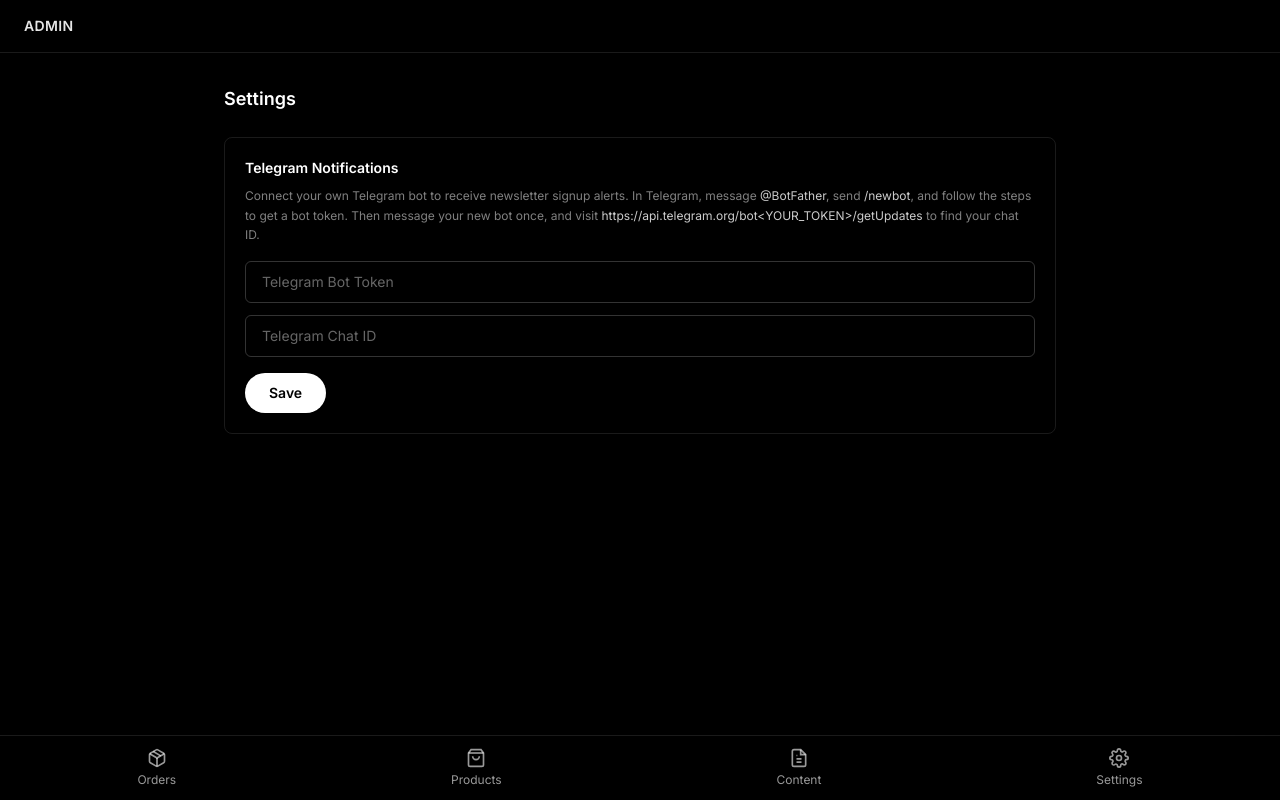
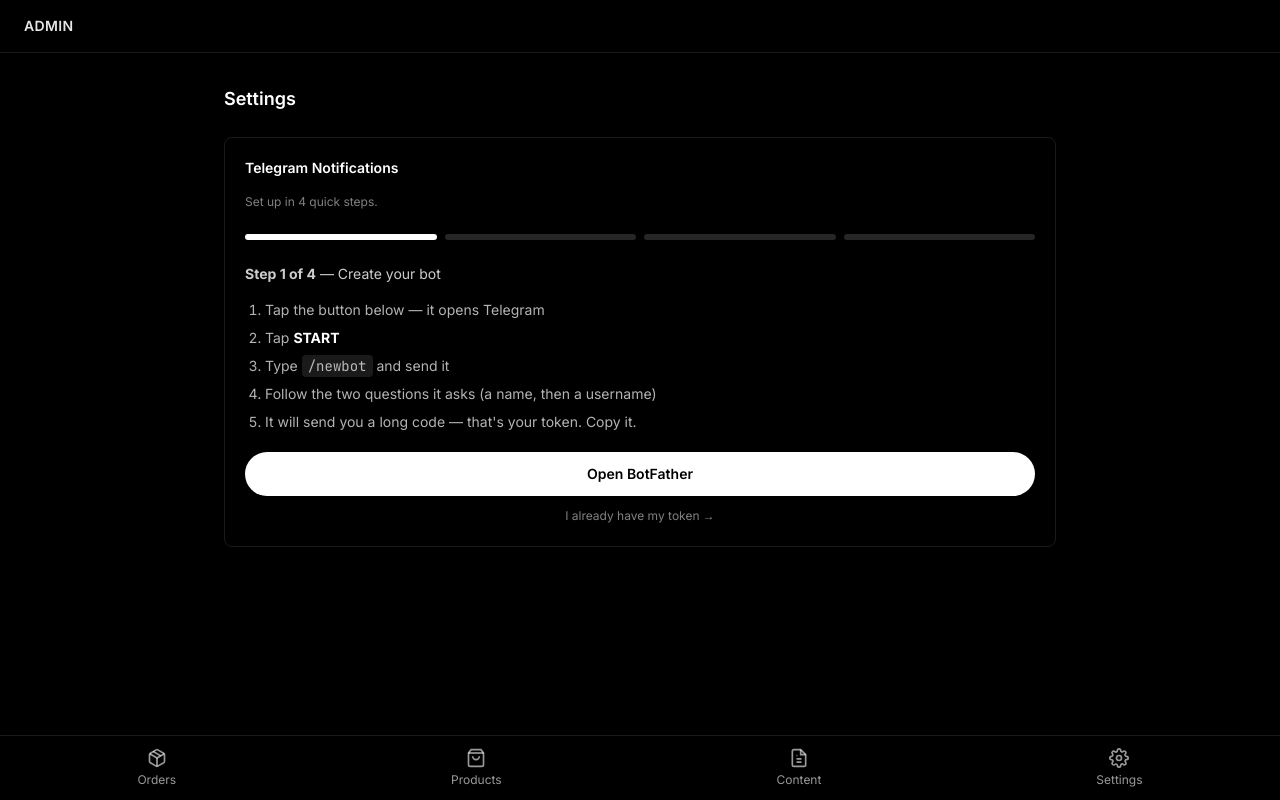
Before and after one commit to aviwebstudios-stack/gadget-store, a Next.js app: page /admin/settings in a window 1280 px wide. Built offline with nearby package versions, Linux system fonts and the light colour scheme; no server answers.

Commit message:
Add step-by-step guided Telegram setup wizard for non-technical admin

```diff
--- a/app/admin/settings/page.tsx
+++ b/app/admin/settings/page.tsx
@@ -2,29 +2,80 @@
 
 import { useEffect, useState } from "react";
 
+type Step = 1 | 2 | 3 | 4;
+
 export default function AdminSettingsPage() {
-  const [botToken, setBotToken] = useState("");
+  const [step, setStep] = useState<Step>(1);
+  const [token, setToken] = useState("");
+  const [botUsername, setBotUsername] = useState("");
   const [chatId, setChatId] = useState("");
-  const [status, setStatus] = useState<"idle" | "loading" | "saving" | "saved">("loading");
+  const [loading, setLoading] = useState(false);
+  const [error, setError] = useState<string | null>(null);
+  const [alreadyConnected, setAlreadyConnected] = useState(false);
 
   useEffect(() => {
     fetch("/api/admin/settings")
       .then((res) => res.json())
       .then((data) => {
-        setBotToken(data.telegramBotToken ?? "");
-        setChatId(data.telegramChatId ?? "");
-      })
-      .finally(() => setStatus("idle"));
+        if (data.telegramBotToken && data.telegramChatId) {
+          setAlreadyConnected(true);
+        }
+      });
   }, []);
 
-  async function handleSave() {
-    setStatus("saving");
+  async function handleVerifyToken() {
+    if (!token.trim()) {
+      setError("Paste the token first.");
+      return;
+    }
+    setLoading(true);
+    setError(null);
+    try {
+      const res = await fetch("/api/admin/telegram/get-bot-info", {
+        method: "POST",
+        headers: { "Content-Type": "application/json" },
+        body: JSON.stringify({ token: token.trim() }),
+      });
+      const data = await res.json();
+      if (!res.ok) throw new Error(data.error);
+      setBotUsername(data.username);
+      setStep(3);
+    } catch (err) {
+      setError(err instanceof Error ? err.message : "Something went wrong");
+    } finally {
+      setLoading(false);
+    }
+  }
+
+  async function handleCheckConnection() {
+    setLoading(true);
+    setError(null);
+    try {
+      const res = await fetch("/api/admin/telegram/get-chat-id", {
+        method: "POST",
+        headers: { "Content-Type": "application/json" },
+        body: JSON.stringify({ token: token.trim() }),
+      });
+      const data = await res.json();
+      if (!res.ok) throw new Error(data.error);
+      setChatId(data.chatId);
+      setStep(4);
+    } catch (err) {
+      setError(err instanceof Error ? err.message : "Something went wrong");
+    } finally {
+      setLoading(false);
+    }
+  }
+
+  async function handleFinish() {
+    setLoading(true);
     await fetch("/api/admin/settings", {
       method: "POST",
       headers: { "Content-Type": "application/json" },
-      body: JSON.stringify({ telegramBotToken: botToken, telegramChatId: chatId }),
+      body: JSON.stringify({ telegramBotToken: token.trim(), telegramChatId: chatId }),
     });
-    setStatus("saved");
+    setLoading(false);
+    setAlreadyConnected(true);
   }
 
   return (
@@ -32,39 +83,123 @@ export default function AdminSettingsPage() {
       <h2 className="mb-6 text-lg font-semibold">Settings</h2>
 
       <div className="rounded-lg border border-white/10 p-5">
-        <h3 className="mb-2 text-sm font-semibold">Telegram Notifications</h3>
-        <p className="mb-4 text-xs leading-relaxed text-white/50">
-          Connect your own Telegram bot to receive newsletter signup alerts. In Telegram, message{" "}
-          <span className="text-white/80">@BotFather</span>, send <span className="text-white/80">/newbot</span>,
-          and follow the steps to get a bot token. Then message your new bot once, and visit{" "}
-          <span className="text-white/80">
-            https://api.telegram.org/bot&lt;YOUR_TOKEN&gt;/getUpdates
-          </span>{" "}
-          to find your chat ID.
+        <h3 className="mb-4 text-sm font-semibold">Telegram Notifications</h3>
+
+        {alreadyConnected && step === 1 && (
+          <div className="mb-4 rounded-md bg-green-500/10 px-4 py-3 text-sm text-green-400">
+            ✓ Telegram is connected. You'll receive newsletter signups here.
+          </div>
+        )}
+
+        <p className="mb-6 text-xs text-white/50">
+          {alreadyConnected ? "Want to reconnect a different bot?" : "Set up in 4 quick steps."}
         </p>
 
-        <div className="flex flex-col gap-3">
-          <input
-            value={botToken}
-            onChange={(e) => setBotToken(e.target.value)}
-            placeholder="Telegram Bot Token"
-            className="rounded-md border border-white/20 bg-transparent px-4 py-2.5 text-sm placeholder:text-white/40 focus:border-white focus:outline-none"
-          />
-          <input
-            value={chatId}
-            onChange={(e) => setChatId(e.target.value)}
-            placeholder="Telegram Chat ID"
-            className="rounded-md border border-white/20 bg-transparent px-4 py-2.5 text-sm placeholder:text-white/40 focus:border-white focus:outline-none"
-          />
+        <div className="mb-6 flex gap-2">
+          {[1, 2, 3, 4].map((n) => (
+            <div
+              key={n}
+              className={`h-1.5 flex-1 rounded-full ${step >= n ? "bg-white" : "bg-white/15"}`}
+            />
+          ))}
         </div>
 
-        <button
-          onClick={handleSave}
-          disabled={status === "saving"}
-          className="mt-4 rounded-full bg-white px-6 py-2.5 text-sm font-semibold text-black hover:bg-white/85 disabled:opacity-60"
-        >
-          {status === "saving" ? "Saving..." : status === "saved" ? "Saved ✓" : "Save"}
-        </button>
+        {step === 1 && (
+          <div>
+            <p className="mb-4 text-sm text-white/80">
+              <strong>Step 1 of 4</strong> — Create your bot
+            </p>
+            <ol className="mb-5 list-decimal space-y-2 pl-5 text-sm text-white/70">
+              <li>Tap the button below — it opens Telegram</li>
+              <li>Tap <strong className="text-white">START</strong></li>
+              <li>Type <code className="rounded bg-white/10 px-1.5 py-0.5">/newbot</code> and send it</li>
+              <li>Follow the two questions it asks (a name, then a username)</li>
+              <li>It will send you a long code — that's your token. Copy it.</li>
+            </ol>
+
+             <a href="https://t.me/botfather"
+              target="_blank"
+              rel="noreferrer"
+              className="block w-full rounded-full bg-white py-3 text-center text-sm font-semibold text-black hover:bg-white/85"
+            >
+              Open BotFather
+            </a>
+            <button
+              onClick={() => setStep(2)}
+              className="mt-3 w-full text-center text-xs text-white/50 hover:text-white"
+            >
+              I already have my token →
+            </button>
+          </div>
+        )}
+
+        {step === 2 && (
+          <div>
+            <p className="mb-4 text-sm text-white/80">
+              <strong>Step 2 of 4</strong> — Paste your token
+            </p>
+            <input
+              value={token}
+              onChange={(e) => setToken(e.target.value)}
+              placeholder="Paste the code BotFather gave you"
+              className="w-full rounded-md border border-white/20 bg-transparent px-4 py-2.5 text-sm placeholder:text-white/40 focus:border-white focus:outline-none"
+            />
+            {error && <p className="mt-2 text-xs text-red-400">{error}</p>}
+            <button
+              onClick={handleVerifyToken}
+              disabled={loading}
+              className="mt-4 w-full rounded-full bg-white py-3 text-sm font-semibold text-black hover:bg-white/85 disabled:opacity-60"
+            >
+              {loading ? "Checking..." : "Continue"}
+            </button>
+          </div>
+        )}
+
+        {step === 3 && (
+          <div>
+            <p className="mb-4 text-sm text-white/80">
+              <strong>Step 3 of 4</strong> — Say hi to your bot
+            </p>
+            <p className="mb-5 text-sm text-white/70">
+              Tap the button below, then send any message (like &ldquo;hi&rdquo;) to your bot.
+              This lets it know where to send you alerts.
+            </p>
+
+             <a href={`https://t.me/${botUsername}`}
+              target="_blank"
+              rel="noreferrer"
+              className="block w-full rounded-full bg-white py-3 text-center text-sm font-semibold text-black hover:bg-white/85"
+            >
+              Open Your Bot
+            </a>
+            {error && <p className="mt-3 text-xs text-red-400">{error}</p>}
+            <button
+              onClick={handleCheckConnection}
+              disabled={loading}
+              className="mt-3 w-full rounded-full border border-white/25 py-3 text-sm font-semibold text-white hover:border-white disabled:opacity-60"
+            >
+              {loading ? "Checking..." : "I sent it — Check Connection"}
+            </button>
+          </div>
+        )}
+
+        {step === 4 && (
+          <div>
+            <p className="mb-4 text-sm text-white/80">
+              <strong>Step 4 of 4</strong> — All set
+            </p>
+            <div className="mb-5 rounded-md bg-green-500/10 px-4 py-3 text-sm text-green-400">
+              ✓ Your bot is connected and ready.
+            </div>
+            <button
+              onClick={handleFinish}
+              disabled={loading}
+              className="w-full rounded-full bg-white py-3 text-sm font-semibold text-black hover:bg-white/85 disabled:opacity-60"
+            >
+              {loading ? "Saving..." : "Finish"}
+            </button>
+          </div>
+        )}
       </div>
     </div>
   );
--- /dev/null
+++ b/app/api/admin/telegram/get-bot-info/route.ts
@@ -0,0 +1,21 @@
+import { NextRequest, NextResponse } from "next/server";
+import { auth } from "@clerk/nextjs/server";
+
+export async function POST(req: NextRequest) {
+  const { sessionClaims } = auth();
+  const role = (sessionClaims?.metadata as { role?: string } | undefined)?.role;
+  if (role !== "admin") return NextResponse.json({ error: "Forbidden" }, { status: 403 });
+
+  const { token } = await req.json();
+  if (!token) return NextResponse.json({ error: "Token required" }, { status: 400 });
+
+  try {
+    const res = await fetch(`https://api.telegram.org/bot${token}/getMe`);
+    const data = await res.json();
+    if (!data.ok) return NextResponse.json({ error: "That token doesn't look right." }, { status: 400 });
+
+    return NextResponse.json({ username: data.result.username });
+  } catch {
+    return NextResponse.json({ error: "Could not verify token." }, { status: 500 });
+  }
+}
--- /dev/null
+++ b/app/api/admin/telegram/get-chat-id/route.ts
@@ -0,0 +1,25 @@
+import { NextRequest, NextResponse } from "next/server";
+import { auth } from "@clerk/nextjs/server";
+
+export async function POST(req: NextRequest) {
+  const { sessionClaims } = auth();
+  const role = (sessionClaims?.metadata as { role?: string } | undefined)?.role;
+  if (role !== "admin") return NextResponse.json({ error: "Forbidden" }, { status: 403 });
+
+  const { token } = await req.json();
+  if (!token) return NextResponse.json({ error: "Token required" }, { status: 400 });
+
+  try {
+    const res = await fetch(`https://api.telegram.org/bot${token}/getUpdates`);
+    const data = await res.json();
+    const chatId = data.result?.[data.result.length - 1]?.message?.chat?.id;
+
+    if (!chatId) {
+      return NextResponse.json({ error: "No message found yet. Send your bot a message and try again." }, { status: 404 });
+    }
+
+    return NextResponse.json({ chatId: String(chatId) });
+  } catch {
+    return NextResponse.json({ error: "Could not check for messages." }, { status: 500 });
+  }
+}
```
